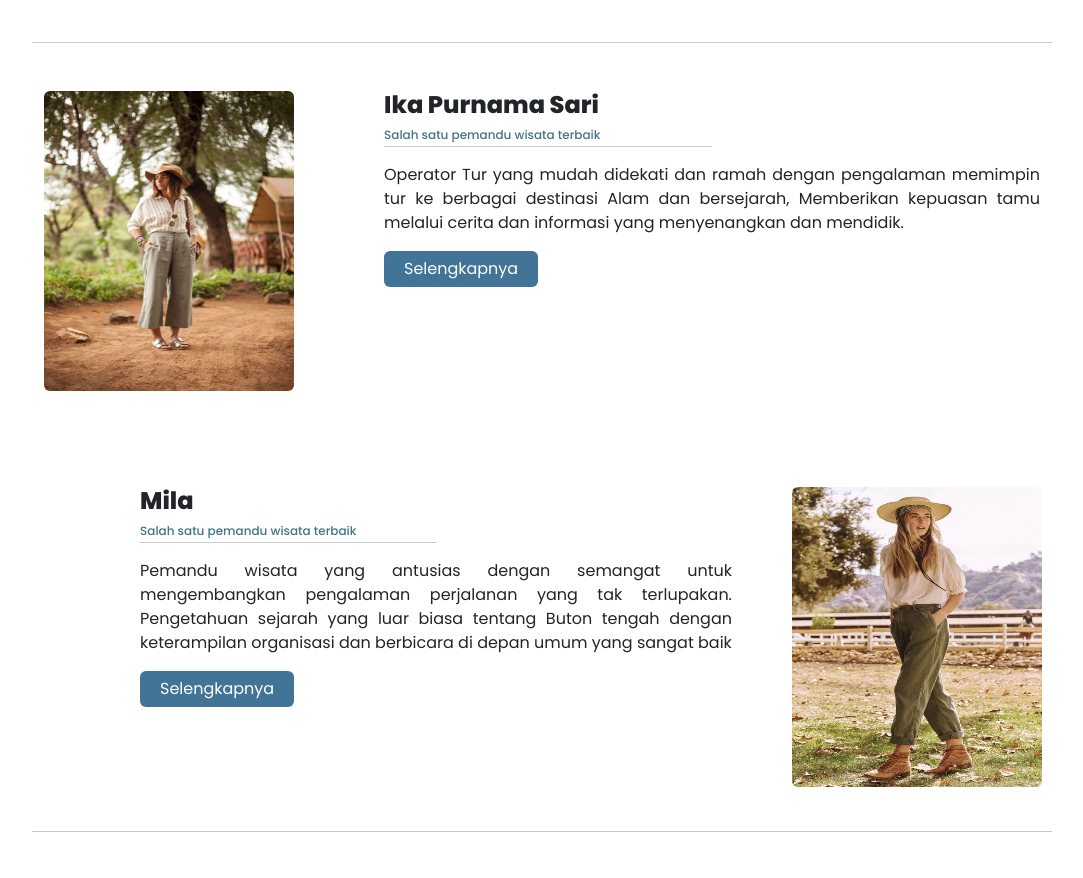
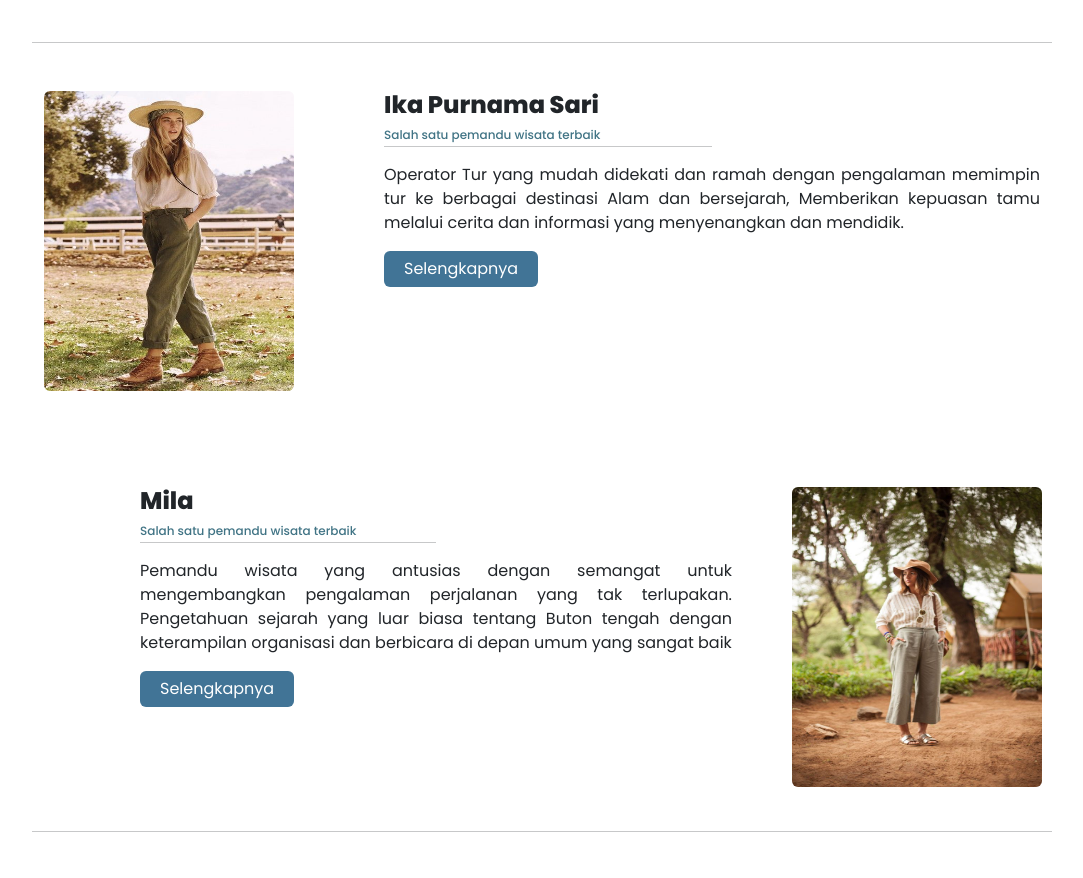
Before and after one commit to RaihanJL/IL_Macro, a React (Vite) app in the folder Tourtech_kel_7/my-react-app/: page /datapemandu in a window 1280 px wide. Shown: the part 1198-2076 px from the top of the page, without its empty margins (98-1181 px from the left). Built offline with nearby package versions, Linux system fonts and the light colour scheme.

Commit message:
last changes

```diff
--- a/Tourtech_kel_7/my-react-app/src/pages/Datapemandu.jsx
+++ b/Tourtech_kel_7/my-react-app/src/pages/Datapemandu.jsx
@@ -125,7 +125,7 @@ const Datapemandu = () => {
           >
             <div className="col-4 ">
               <div className="img-pemandu  ">
-                <img className="rounded-2" src={P2} alt="ika" />
+                <img className="rounded-2" src={P3} alt="ika" />
               </div>
             </div>
             <div className="col-8 ">
@@ -174,7 +174,7 @@ const Datapemandu = () => {
             </div>
             <div className="col-4 px-5">
               <div className="img-pemandu  ">
-                <img className="rounded-2" src={P3} alt="mila" />
+                <img className="rounded-2" src={P2} alt="mila" />
               </div>
             </div>
           </div>
--- a/Tourtech_kel_7/my-react-app/src/pages/Profilpemandu.jsx
+++ b/Tourtech_kel_7/my-react-app/src/pages/Profilpemandu.jsx
@@ -102,7 +102,7 @@ const Profilpemandu = () => {
                 </Link>
               </div>
             </div>
-            <Link to="#">
+            <Link to="https://wa.me/+6282214536800">
               <Button>Hubungi saya</Button>
             </Link>
           </div>
--- a/Tourtech_kel_7/my-react-app/src/pages/Profilpemandu1.jsx
+++ b/Tourtech_kel_7/my-react-app/src/pages/Profilpemandu1.jsx
@@ -1,7 +1,7 @@
 import Footercomponent from "../Component/Fragments/Footercomponent";
 import Navbarcomponent from "../Component/Fragments/Navbarwisata";
 import Pemanduimg from "../assets/img/pemanduimg.png";
-import Pemanduimg2 from "../assets/img/pemandu/p2.jpg";
+import Pemanduimg2 from "../assets/img/pemandu/p3.jpg";
 import Icontiktok from "/images/GambarFooter/icontiktok.png";
 import Iconfb from "/images/GambarFooter/iconfb.png";
 import Iconig from "/images/GambarFooter/iconig.png";
@@ -102,7 +102,7 @@ const Profilpemandu1 = () => {
                 </Link>
               </div>
             </div>
-            <Link to="#">
+            <Link to="https://wa.me/+6282214536800">
               <Button>Hubungi saya</Button>
             </Link>
           </div>
--- a/Tourtech_kel_7/my-react-app/src/pages/Profilpemandu2.jsx
+++ b/Tourtech_kel_7/my-react-app/src/pages/Profilpemandu2.jsx
@@ -1,7 +1,7 @@
 import Footercomponent from "../Component/Fragments/Footercomponent";
 import Navbarcomponent from "../Component/Fragments/Navbarwisata";
 import Pemanduimg from "../assets/img/pemanduimg.png";
-import Pemanduimg3 from "../assets/img/pemandu/p3.jpg";
+import Pemanduimg3 from "../assets/img/pemandu/p2.jpg";
 import Icontiktok from "/images/GambarFooter/icontiktok.png";
 import Iconfb from "/images/GambarFooter/iconfb.png";
 import Iconig from "/images/GambarFooter/iconig.png";
@@ -102,7 +102,7 @@ const Profilpemandu2 = () => {
                 </Link>
               </div>
             </div>
-            <Link to="#">
+            <Link to="https://wa.me/+6282214536800">
               <Button>Hubungi saya</Button>
             </Link>
           </div>
--- a/Tourtech_kel_7/my-react-app/src/pages/Profilpemandu3.jsx
+++ b/Tourtech_kel_7/my-react-app/src/pages/Profilpemandu3.jsx
@@ -102,7 +102,7 @@ const Profilpemandu3 = () => {
                 </Link>
               </div>
             </div>
-            <Link to="#">
+            <Link to="https://wa.me/+6282214536800">
               <Button>Hubungi saya</Button>
             </Link>
           </div>
```
Also changed, not shown: Tourtech_kel_7/my-react-app/src/assets/img/crop logo tour.png (renamed from Tourtech_kel_7/my-react-app/public/images/crop logo tour.png).
